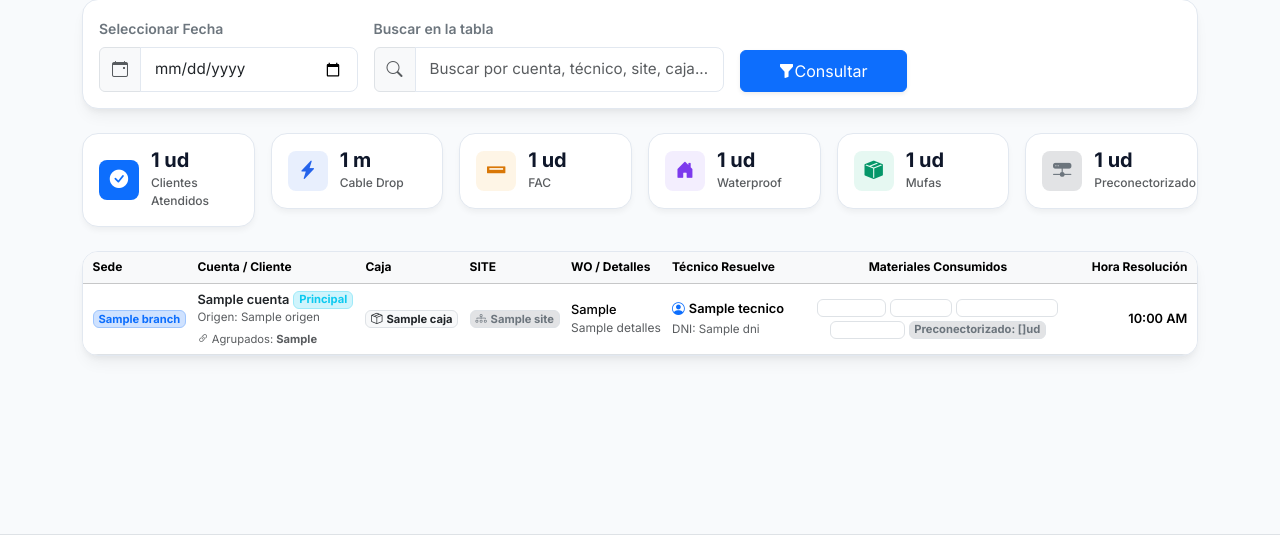
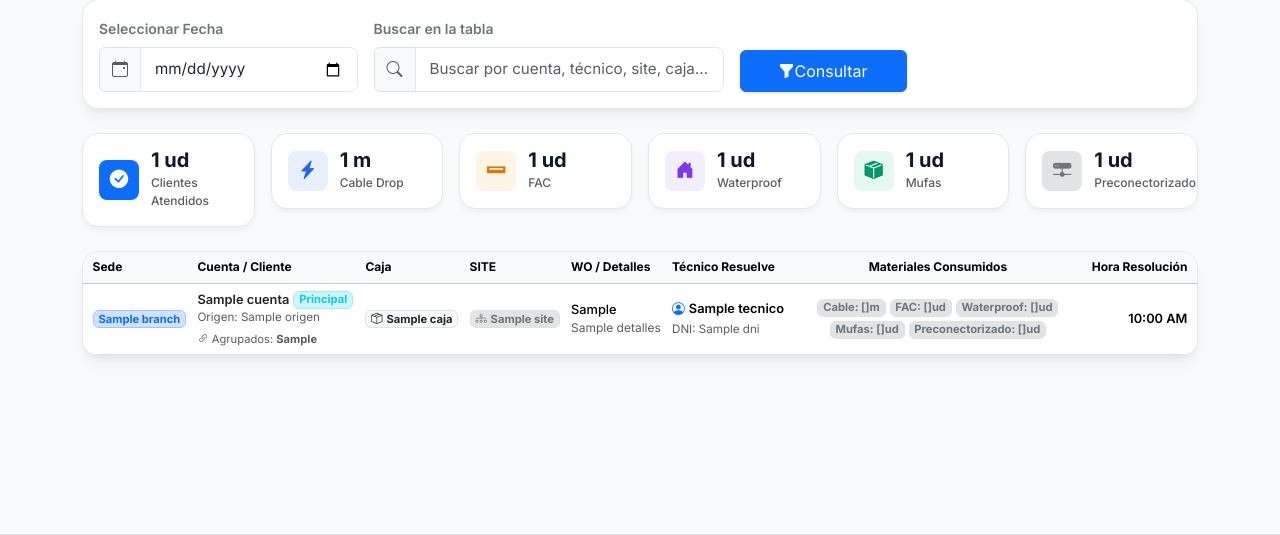
Before and after one commit to jjvargas2002-dot/botvip, a Python web app: template templates/avance_diario.html in a window 1280 px wide. Shown: the part 209-744 px from the top of the page. Run offline with Jinja, Linux system fonts and the light colour scheme; the template is opened without the code that fills it: most values are stand-ins (such as "Sample title", 1, 10 or a date in 2020).

Commit message:
Standardize all material badges in daily progress to bg-secondary-subtle style for maximum contrast and legibility

```diff
--- a/templates/avance_diario.html
+++ b/templates/avance_diario.html
@@ -211,22 +211,22 @@
                     <td>
                         <div class="d-flex flex-wrap gap-1 justify-content-center" style="max-width: 280px; margin: 0 auto;">
                             {% if av.material_cable_m %}
-                            <span class="badge bg-blue-subtle text-blue border border-blue-subtle" style="font-size: 0.7rem;" title="Cable Drop">
+                            <span class="badge bg-secondary-subtle text-secondary border" style="font-size: 0.7rem;" title="Cable Drop">
                                 Cable: {{ av.material_cable_m }}m
                             </span>
                             {% endif %}
                             {% if av.material_conectores %}
-                            <span class="badge bg-orange-subtle text-orange border border-orange-subtle" style="font-size: 0.7rem;" title="FAC">
+                            <span class="badge bg-secondary-subtle text-secondary border" style="font-size: 0.7rem;" title="FAC">
                                 FAC: {{ av.material_conectores }}ud
                             </span>
                             {% endif %}
                             {% if av.material_rosetas %}
-                            <span class="badge bg-purple-subtle text-purple border border-purple-subtle" style="font-size: 0.7rem;" title="Waterproof">
+                            <span class="badge bg-secondary-subtle text-secondary border" style="font-size: 0.7rem;" title="Waterproof">
                                 Waterproof: {{ av.material_rosetas }}ud
                             </span>
                             {% endif %}
                             {% if av.material_mangas %}
-                            <span class="badge bg-green-subtle text-green border border-green-subtle" style="font-size: 0.7rem;" title="Mufas">
+                            <span class="badge bg-secondary-subtle text-secondary border" style="font-size: 0.7rem;" title="Mufas">
                                 Mufas: {{ av.material_mangas }}ud
                             </span>
                             {% endif %}
```
